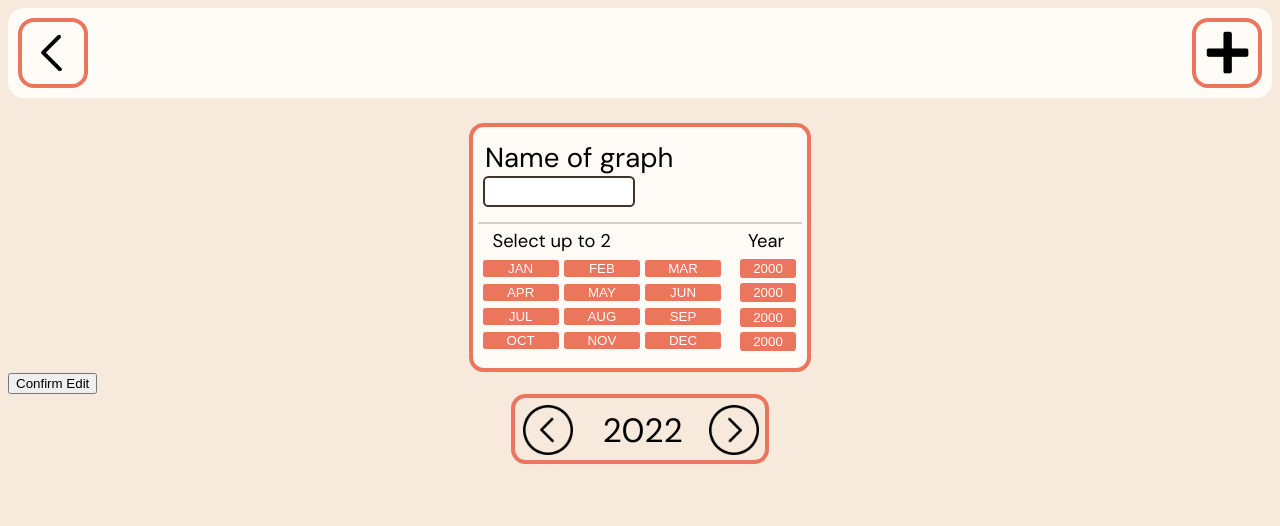
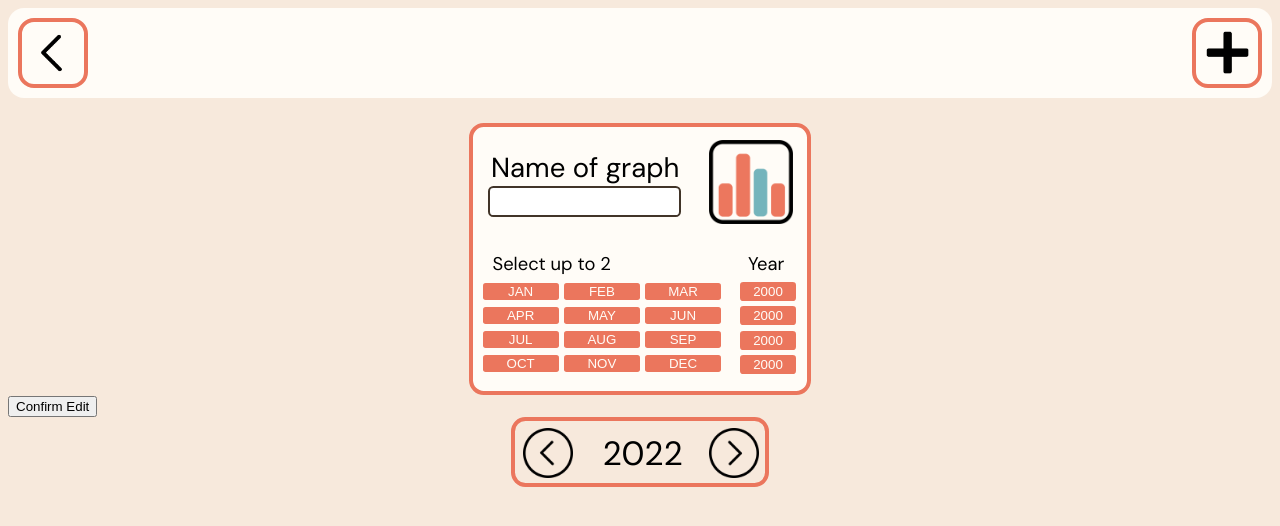
Before and after one commit to AN1001/money, a PHP site: page /financeDisplay.html in a window 1280 px wide. Shown: the top 526 px of the page. Run offline with PHP 8.4, Linux system fonts and the light colour scheme.

Commit message:
Update financeDisplay-styles.css

```diff
--- a/financeDisplay-styles.css
+++ b/financeDisplay-styles.css
@@ -500,21 +500,31 @@ html, body{
 }
 
 #nameTag{
-	margin-left: 7px;
-	margin-top: 8px;
+	margin-left: 13px;
+	margin-top: 18px;
 	font-size: 1.5em;
 }
 
 #inputGraphName{
-	width: 136px;
-	margin: 0 5px 0 5px;
+	width: 177px;
+	margin: 0 20px 0 10px;
 	border: 2px solid #413428;
 	border-radius: 0.4em;
 	height: 25px;
 }
 
+#inputGraphNameParent{
+	display: flex;
+	flex-direction: column;
+	flex-flow: column wrap;
+	height: 100px;
+}
+
 #barChartIconHolder{
 	background: url("barChartIcon.png");
+	background-size: 100px;
+	width: 100px;
+	height: 100px;
 }
 
 fieldset{
@@ -551,7 +561,6 @@ legend{
 
 #inputGraphDuration{
 	display: flex;
-	border-top: 2px solid #d5d2cb;
 	margin-top: 10px;
 }
 
```
